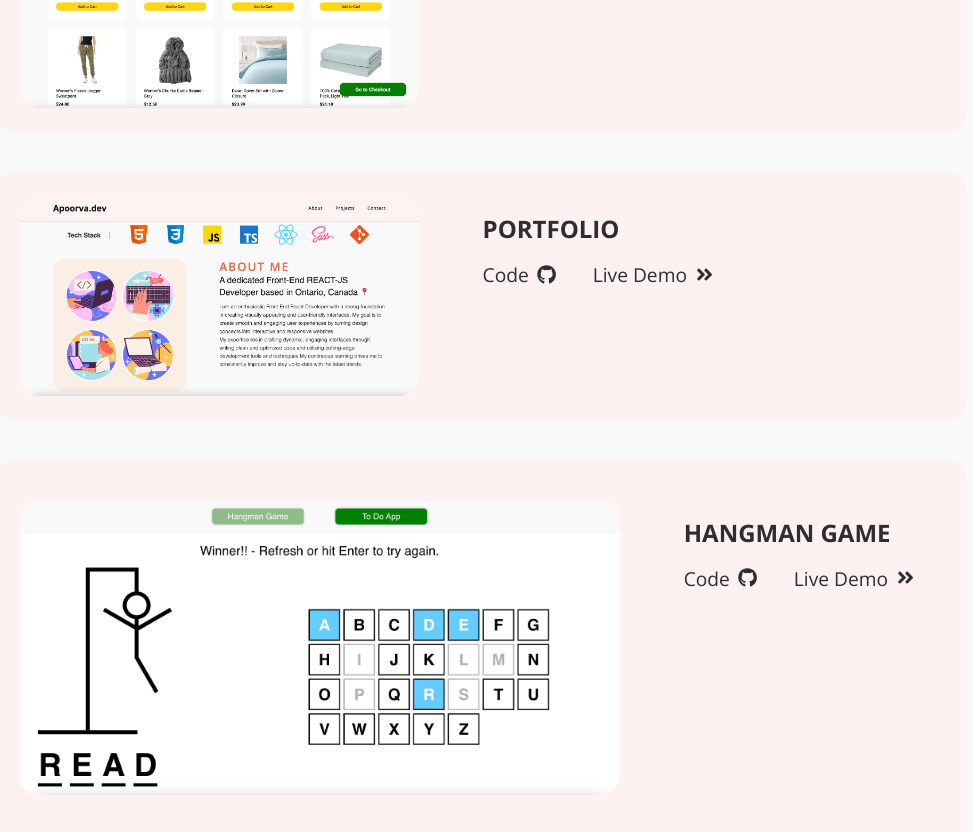
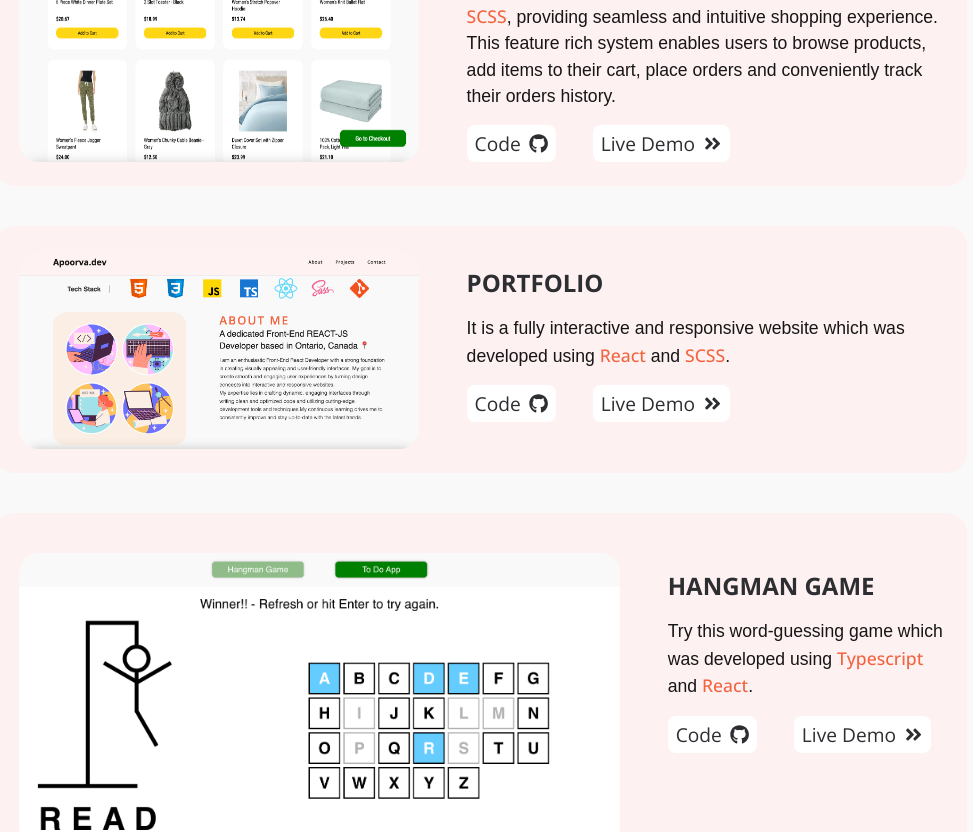
Before and after one commit to apoorvarao147/portfolio, a React (Create React App) app: page / in a window 1280 px wide. Shown: the part 1780-2612 px from the top of the page, without its empty margins (159-1132 px from the left). Built offline with nearby package versions, Linux system fonts and the light colour scheme.

Commit message:
described projects

```diff
--- a/package.json
+++ b/package.json
@@ -16,6 +16,7 @@
     "react-hot-toast": "^2.4.1",
     "react-icons": "^4.12.0",
     "react-scripts": "5.0.1",
+    "react-tooltip": "^5.25.1",
     "sass": "^1.69.5",
     "typescript": "^4.9.5",
     "typewriter-effect": "^2.21.0",
--- a/src/components/Projects.tsx
+++ b/src/components/Projects.tsx
@@ -16,6 +16,10 @@ const Projects = () => {
         <div>
           <h3>React Cart</h3>
           <div>
+            <p>
+              A cart system which is developed using <span>React Hooks</span> and <span>SCSS</span>, providing seamless and intuitive shopping experience. This feature rich system enables users to browse products, add items to their cart, place orders and conveniently track their orders history.
+            </p>
+            <div>
               <a
                 target="_blank"
                 href="https://github.com/apoorvarao147/react-cart"
@@ -31,12 +35,18 @@ const Projects = () => {
                 Live Demo <FaAngleDoubleRight />
               </a>
             </div>
+
+          </div>
         </div>
       </div>
       <div>
         <img src={portfolio} alt="portfolio" />
         <div>
           <h3>Portfolio</h3>
+          <div>
+              <p>
+                It is a fully interactive and responsive website which was developed using <span>React</span> and <span>SCSS</span>.
+              </p>
               <div>
                 <a
                   target="_blank"
@@ -55,11 +65,16 @@ const Projects = () => {
               </div>
             </div>
         </div>
+      </div>
       <div className="mini-projects">
         <div>
           <img src={hangman} alt="hangman" />
           <div>
             <h3>Hangman Game</h3>
+            <div>
+              <p>
+                Try this word-guessing game which was developed using <span>Typescript</span> and <span>React</span>.
+              </p>
               <div>
                 <a
                     target="_blank"
@@ -78,12 +93,18 @@ const Projects = () => {
               </div>
 
             </div>
+
+          </div>
         </div>
 
         <div>
           <img src={todo} alt="todo" />
           <div>
             <h3>To Do App</h3>
+            <div>
+              <p>
+                Check out this app that allows users to add and delete tasks, they can also save different lists. The style was given using <span>styled-components</span> and developed using <span>React</span>.
+              </p>
               <div>
                 <a
                     target="_blank"
@@ -100,6 +121,7 @@ const Projects = () => {
                     Live Demo <FaAngleDoubleRight />
                   </a>
               </div>
+            </div>
 
           </div>
         </div>
--- a/src/styles/projects.scss
+++ b/src/styles/projects.scss
@@ -21,7 +21,7 @@
   >div {
     width: 70%;
     display: flex;
-    gap: 4rem;
+    gap: 3rem;
     background-color: rgb(254,241,242);
     padding: 1.5rem;
     border-radius: 20px;
@@ -46,10 +46,30 @@
 
       >div {
         display: flex;
+        flex-direction: column;
+        gap: 1rem;
+
+        >p {
+          color: #161616;
+          font-family: Mulish, sans-serif;
+          font-size: 1.1rem;
+          font-weight: 300;
+          line-height: 1.5;
+          >span {
+            font-weight: 500;
+            color: rgb(242,100,63);
+          }
+        }
+
+        >div {
+          display: flex;
           gap: 2.3rem;
 
           >a {
             color: #2d2e32;
+            background-color: white;
+            padding: 5px 8px;
+            border-radius: 8px;
             font-size: 1.2rem;
             font-weight: 400;
             text-decoration: none;
@@ -65,6 +85,7 @@
         }
       }
     }
+  }
 
   .mini-projects {
     display: flex;
@@ -73,7 +94,7 @@
     >div {
       display: flex;
       flex-direction: row;
-      gap: 4rem;
+      gap: 3rem;
 
       >img {
         // width: 600px;
@@ -96,10 +117,30 @@
 
         >div {
           display: flex;
+          flex-direction: column;
+          gap: 1rem;
+
+          >p {
+            color: #161616;
+            font-family: Mulish, sans-serif;
+            font-size: 1.1rem;
+            font-weight: 300;
+            line-height: 1.5;
+            >span {
+              font-weight: 500;
+              color: rgb(242,100,63);
+            }
+          }
+
+          >div {
+            display: flex;
             gap: 2.3rem;
 
             >a {
               color: #2d2e32;
+              background-color: white;
+              padding: 5px 8px;
+              border-radius: 8px;
               font-size: 1.2rem;
               font-weight: 400;
               text-decoration: none;
@@ -117,3 +158,4 @@
       }
     }
   }
+}
```
Also changed, not shown: 1 other file (tests, documents, lock files or other folders). Lines whose indentation alone changed are shown as unchanged.
